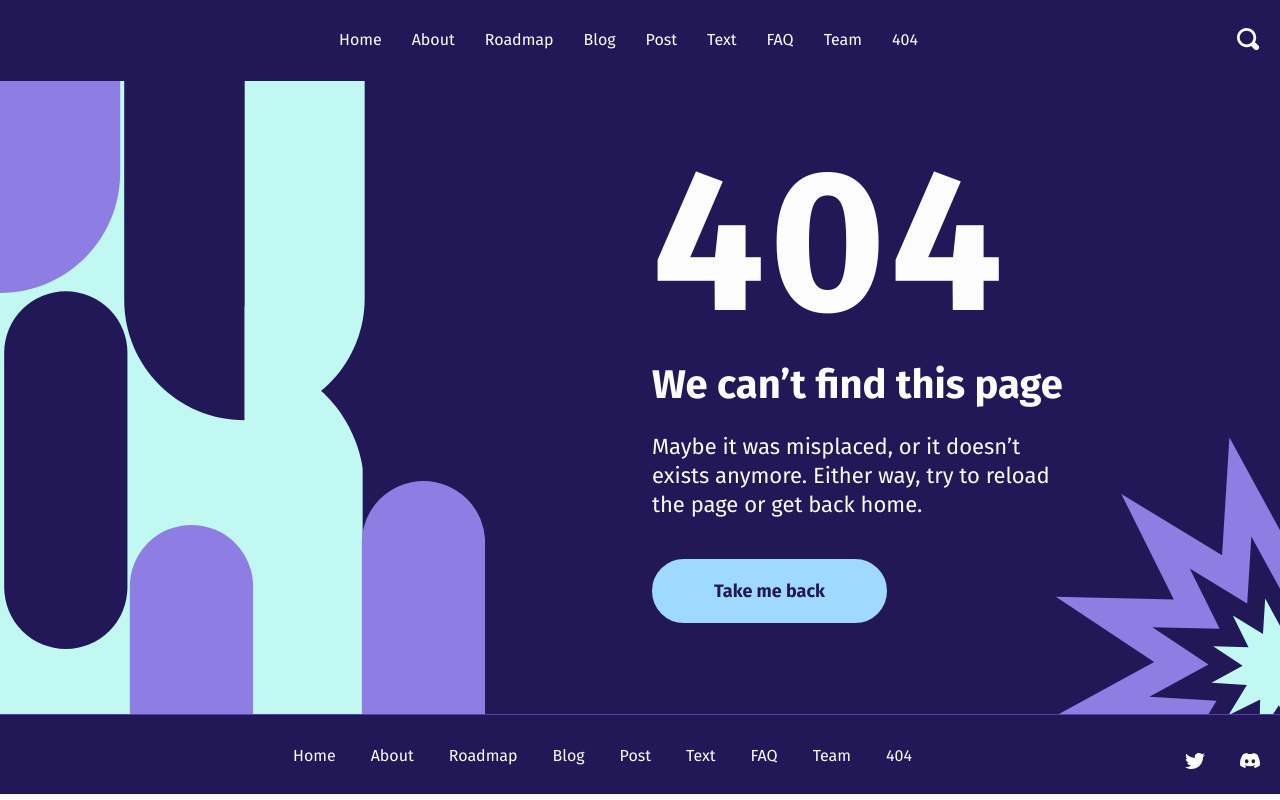
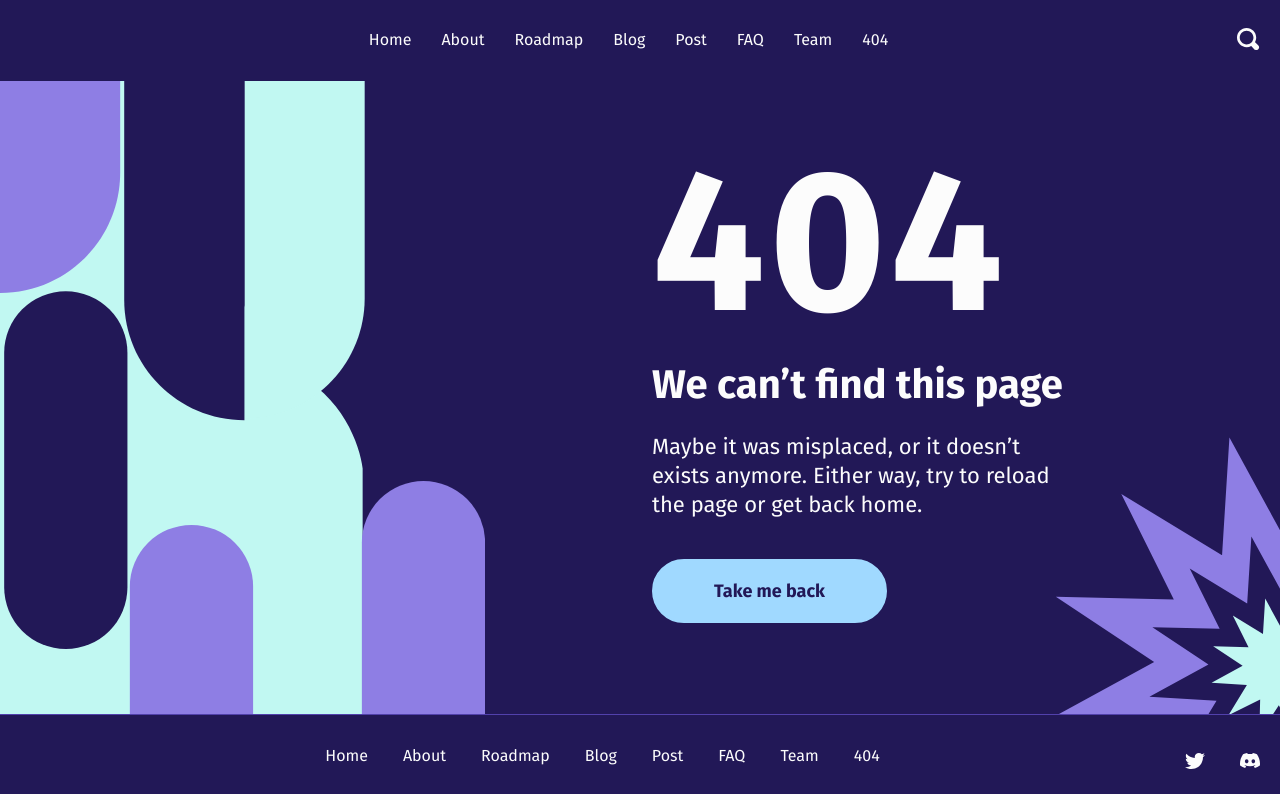
Before and after one commit to dbantin19/sunflower-studios-v2, a website: page 404.html in a window 1280 px wide. Drawn offline with nearby package versions, Linux system fonts and the light colour scheme.

Commit message:
Don't need text.html

```diff
--- a/404.html
+++ b/404.html
@@ -72,9 +72,9 @@
 						<li class="nav-item">
 							<a class="nav-link" href="./blog-post.html">Post</a>
 						</li>
-						<li class="nav-item">
+						<!--<li class="nav-item">
 							<a class="nav-link" href="./text.html">Text</a>
-						</li>
+						</li>-->
 						<li class="nav-item">
 							<a class="nav-link" href="./faq.html">FAQ</a>
 						</li>
@@ -159,9 +159,9 @@
 				<li class="footer__menu-item">
 					<a class="footer__menu-link" href="./blog-post.html">Post</a>
 				</li>
-				<li class="footer__menu-item">
+				<!--<li class="footer__menu-item">
 					<a class="footer__menu-link" href="./text.html">Text</a>
-				</li>
+				</li>-->
 				<li class="footer__menu-item">
 					<a class="footer__menu-link" href="./faq.html">FAQ</a>
 				</li>
```
Also changed, not shown: about.html (+4 -4 lines), blog-post.html (+4 -4 lines), blog.html (+4 -4 lines), faq.html (+4 -4 lines), index.html (+4 -4 lines), roadmap.html (+4 -4 lines), team.html (+4 -4 lines), text.html (+4 -4 lines).
